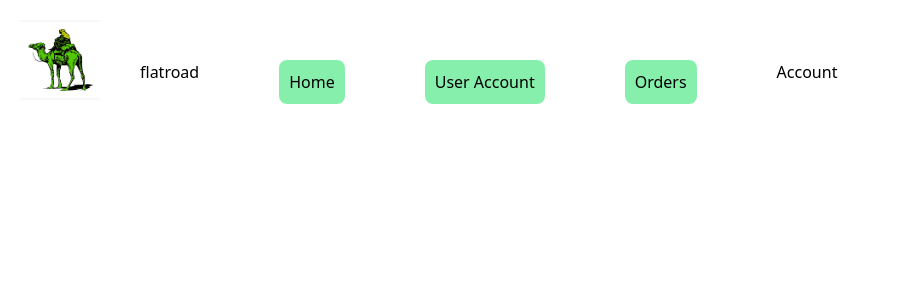
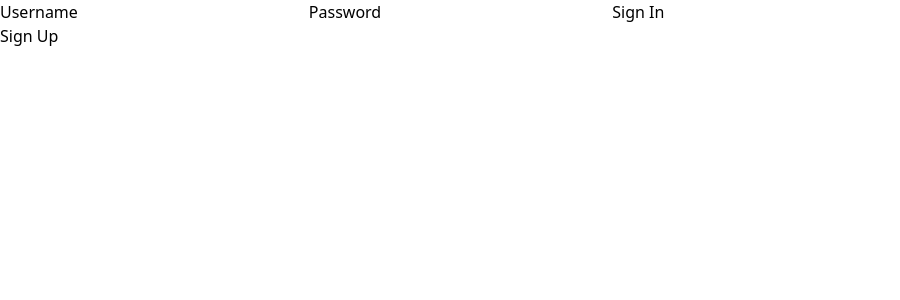
Before and after one commit to maiyuzhe/Flatroad, a React (Create React App) app: page /signup in a window 1280 px wide. Shown: the top 300 px of the page, without its empty margins (0-900 px from the left). Built offline with nearby package versions, Linux system fonts and the light colour scheme; no server answers; data requests are answered from the project's data file.

Commit message:
added login system

```diff
--- a/db.json
+++ b/db.json
@@ -21,7 +21,7 @@
       "name": "Black Tar Heroin",
       "description": "Oof",
       "price": "60",
-      "quantity": 8,
+      "quantity": 3,
       "id": 3
     },
     {
@@ -29,9 +29,60 @@
       "name": "Butter Knife  - London Special (Incredibly Dangerous)",
       "description": "Oi m8? u got a loicense fo dat fing?",
       "price": "20",
-      "quantity": "2",
+      "quantity": 1,
       "id": 4
     }
   ],
-  "orders": []
+  "orders": [
+    {
+      "image": "https://m.media-amazon.com/images/I/51cMtdEWQYL._AC_SX522_.jpg",
+      "name": "Black Tar Heroin",
+      "description": "Oof",
+      "price": "60",
+      "id": 1
+    },
+    {
+      "image": "https://atkinsonsofvancouver.com/us/media/opti_image/webp/catalog/product/cache/1539c5e06e9af453096780cf0cffee92/i/o/iona-butter-spreader-by-robert-welch28155.webp",
+      "name": "Butter Knife  - London Special (Incredibly Dangerous)",
+      "description": "Oi m8? u got a loicense fo dat fing?",
+      "price": "20",
+      "id": 2
+    },
+    {
+      "image": "https://m.media-amazon.com/images/I/51cMtdEWQYL._AC_SX522_.jpg",
+      "name": "Black Tar Heroin",
+      "description": "Oof",
+      "price": "60",
+      "id": 3
+    },
+    {
+      "image": "https://m.media-amazon.com/images/I/51cMtdEWQYL._AC_SX522_.jpg",
+      "name": "Black Tar Heroin",
+      "description": "Oof",
+      "price": "60",
+      "id": 4
+    },
+    {
+      "image": "https://m.media-amazon.com/images/I/51cMtdEWQYL._AC_SX522_.jpg",
+      "name": "Black Tar Heroin",
+      "description": "Oof",
+      "price": "60",
+      "id": 5
+    },
+    {
+      "image": "https://m.media-amazon.com/images/I/51cMtdEWQYL._AC_SX522_.jpg",
+      "name": "Black Tar Heroin",
+      "description": "Oof",
+      "price": "60",
+      "id": 6
+    }
+  ],
+  "users": [
+    {
+      "username": "The Dread Pirate Roberts",
+      "email": "michael@gmail.com",
+      "password": "something",
+      "id": 1
+    }
+  ]
 }
--- a/package.json
+++ b/package.json
@@ -3,6 +3,7 @@
   "version": "0.1.0",
   "private": true,
   "dependencies": {
+    "@headlessui/react": "^1.7.14",
     "@testing-library/jest-dom": "^5.16.5",
     "@testing-library/react": "^13.4.0",
     "@testing-library/user-event": "^13.5.0",
--- a/src/Components/App.js
+++ b/src/Components/App.js
@@ -2,8 +2,10 @@ import Home from "./Home";
 import { Route, Routes, useLocation } from "react-router-dom";
 import Page1 from "./Page1";
 import Page2 from "./Page2";
-import NavBar from "./NavBar";
+import NavBar from "./NavBar/NavBar";
 import { useEffect, useState } from "react";
+import LogInPage from "./LogInPage";
+import SignUp from "./SignUp";
 
 function App() {
 
@@ -12,6 +14,12 @@ function App() {
   const [exchangeRate, setRate] = useState([{"price":1}])
 
   const [userOrders, setOrders] = useState([])
+
+  const [loggedIn, setLogin] = useState(true)
+
+  const [account, setAccount] = useState(true)
+
+  const [signUp , setStatus] = useState(true)
 
   const pageLoc = useLocation().pathname
 
@@ -56,16 +64,35 @@ function App() {
     })
   }
 
+  function handleLogin(){
+    setLogin(!loggedIn)
+    setAccount(!account)
+  }
+
+  function newAccount(){
+    setStatus(!signUp)
+  }
+
   return (
       <div>
+        <div className={!signUp || !account ? "invisible" : ""}>
+          <LogInPage propFunc={handleLogin} propFuncTwo={newAccount}/>
+        </div>
+        <div className={signUp ? "invisible" : ""}>
+          <Routes>
+            <Route path="/signup" element={<SignUp propFuncTwo={newAccount}/>} />
+          </Routes>
+        </div>
+        <div className={account ? "invisible" : ""}>
           <NavBar/>
           <Routes location={pageLoc}>
               <Route path="/" element={<Home prop={marketplace} propTwo={exchangeRate} propFunc={handleBuyItem}/>}/>
               <Route path="/page1" element={<Page1 propFunc={updateMarketplace} />}/>
               <Route path="/page2" element={<Page2 prop={userOrders} propTwo={exchangeRate}/>}/>
+
           </Routes>
         </div>
-  );
+      </div>);
 }
 
 export default App;
--- a/src/Components/Items.js
+++ b/src/Components/Items.js
@@ -2,13 +2,9 @@ import { useState } from "react"
 
 function Items({prop, propTwo, propFunc}){
 
-    const [itemBought, setBought] =useState(false)
-
     function handleBuy(arg1){
-        if(arg1.quantity > 0 && !itemBought){
+        if(arg1.quantity > 0){
             const newQuantity = arg1.quantity - 1
-
-            setBought(!itemBought)
 
             console.log(newQuantity)
 
@@ -36,7 +32,7 @@ function Items({prop, propTwo, propFunc}){
                         <p className="font-bold">$ {datum.price}</p>
                         <p className="font-bold">{(datum.price/propTwo[0].price).toFixed(4)} XMR</p>
                         <p className="font-bold">Number for Sale: {datum.quantity}</p>
-                        <button onClick={()=>handleBuy(datum)}className="bg-blue-300 p-2 rounded-xl">
+                        <button onClick={()=>handleBuy(datum)}className="bg-blue-300 p-2 rounded-xl hover:bg-green-300">
                             {datum.quantity>0 ? "Buy": "Sold Out"}
                         </button>
                     </div>
--- /dev/null
+++ b/src/Components/LogInPage.js
@@ -0,0 +1,24 @@
+import { Link } from "react-router-dom"
+
+function LogInPage({propFunc, propFuncTwo}){
+
+    return (
+        <div className="flex-auto justify-content-center">
+            <div>
+                <form>
+                    <label>Username</label>
+                    <input type="text"></input>
+                    <label>Password</label>
+                    <input type="password"></input>
+                    <button onClick={(e) => {
+                        e.preventDefault()
+                        propFunc()
+                        }}>Sign In</button>
+                </form>
+                <Link to="/signup" onClick={() => propFuncTwo()}>Sign Up</Link>
+            </div>
+        </div>
+    )
+}
+
+export default LogInPage
--- a/src/Components/NavBar.js
+++ /dev/null
@@ -1,27 +0,0 @@
-import { Link } from "react-router-dom"
-import logo from "../logo.jpg"
-import { useState } from "react"
-
-function NavBar(){
-
-    const [dropdown, setDropdown] = useState(true)
-
-    return (
-        <div className="inline-flex pl-5 pt-5">
-            <img src={logo} alt="flatroad-logo" className="object-fit h-20 w-20"/>
-            <div className="p-10 inline-flex gap-20">
-                <h1>flatroad</h1>
-                <Link className="bg-green-300 p-2.5 hover:bg-red-500 rounded-lg" to="/">Home</Link>
-                <Link className="bg-green-300 p-2.5 hover:bg-red-500 rounded-lg" to="/page1">User Account</Link>
-                <Link className="bg-green-300 p-2.5 hover:bg-red-500 rounded-lg" to="/page2">Orders</Link>
-                <button onClick={()=>setDropdown(!dropdown)}type="button" className="inline-flex justify-center hover:bg-red-300" >Account</button>
-                {dropdown ? null : <div className="bg-green-300 p-2.5 h-20 w-20">
-                        <Link to="/page1">Sign In</Link>
-                    </div>
-                }
-            </div>
-        </div>
-    )
-}
-
-export default NavBar
--- /dev/null
+++ b/src/Components/NavBar/DropDown.js
@@ -0,0 +1,62 @@
+import { Fragment } from 'react'
+import { Menu, Transition } from '@headlessui/react'
+import { Link } from 'react-router-dom'
+
+function classNames(...classes) {
+  return classes.filter(Boolean).join(' ')
+}
+
+function DropDown() {
+  return (
+    <Menu as="div" className="relative inline-block text-left">
+      <div>
+        <Menu.Button className="inline-flex w-full justify-center rounded-xl p-2.5 text-sm font-semibold text-gray-900 shadow-sm ring-1 ring-inset ring-gray-300 bg-green-300 hover:bg-gray-50">
+          Account
+        </Menu.Button>
+      </div>
+
+      <Transition
+        as={Fragment}
+        enter="transition ease-out duration-100"
+        enterFrom="transform opacity-0 scale-95"
+        enterTo="transform opacity-100 scale-100"
+        leave="transition ease-in duration-75"
+        leaveFrom="transform opacity-100 scale-100"
+        leaveTo="transform opacity-0 scale-95"
+      >
+        <Menu.Items className="absolute right-0 z-10 mt-2 w-56 origin-top-right divide-y divide-gray-100 rounded-md bg-white shadow-lg ring-1 ring-black ring-opacity-5 focus:outline-none">
+          <div className="py-1">
+            <Menu.Item>
+              {({ active }) => (
+                <Link
+                  to = "/page1"
+                  className={classNames(
+                    active ? 'bg-gray-100 text-gray-900' : 'text-gray-700',
+                    'block px-4 py-2 text-sm'
+                  )}
+                >
+                  New Item
+                </Link>
+              )}
+            </Menu.Item>
+            <Menu.Item>
+              {({ active }) => (
+                <Link
+                  to = "/page1"
+                  className={classNames(
+                    active ? 'bg-gray-100 text-gray-900' : 'text-gray-700',
+                    'block px-4 py-2 text-sm'
+                  )}
+                >
+                  Monero Wallet
+                </Link>
+              )}
+            </Menu.Item>
+          </div>
+        </Menu.Items>
+      </Transition>
+    </Menu>
+  )
+}
+
+export default DropDown
--- /dev/null
+++ b/src/Components/NavBar/NavBar.js
@@ -0,0 +1,20 @@
+import { Link } from "react-router-dom"
+import logo from "../../logo.jpg"
+import DropDown from "./DropDown"
+
+function NavBar(){
+
+    return (
+        <div className="inline-flex pl-5 pt-5">
+            <img src={logo} alt="flatroad-logo" className="object-fit h-20 w-20"/>
+            <div className="p-10 inline-flex gap-20">
+                <h1>flatroad</h1>
+                <Link className="inline-flex w-full bg-green-300 p-2.5 hover:bg-red-500 rounded-lg" to="/">Home</Link>
+                <Link className="inline-flex w-full bg-green-300 p-2.5 hover:bg-red-500 rounded-lg" to="/page2">Orders</Link>
+                <DropDown />
+            </div>
+        </div>
+    )
+}
+
+export default NavBar
--- /dev/null
+++ b/src/Components/SignUp.js
@@ -0,0 +1,39 @@
+import { Link } from "react-router-dom"
+
+function SignUp({propFuncTwo}){
+
+    function handleForm(e){
+        e.preventDefault()
+        const newUser = {
+            username: e.target.username.value,
+            email: e.target.email.value,
+            password: e.target.password.value
+        }
+
+        fetch('http://localhost:3001/users', {
+            method: "POST",
+            headers: {
+                "Content-Type": "application/json"
+            },
+            body: JSON.stringify(newUser)
+        })
+        e.target.reset()
+    }
+
+    return (
+    <div>
+        <form onSubmit={handleForm}>
+            <label>Email</label>
+            <input name="email" type="email"></input>
+            <label>Username</label>
+            <input name="username" type="text"></input>
+            <label>Password</label>
+            <input name="password" type="password"></input>
+            <button>Create Account</button>
+        </form>
+        <Link to="/" onClick={() => propFuncTwo()}>Login</Link>
+    </div>
+    )
+}
+
+export default SignUp
```
Also changed, not shown: 1 other file (tests, documents, lock files or other folders). Lines whose indentation alone changed are shown as unchanged.
